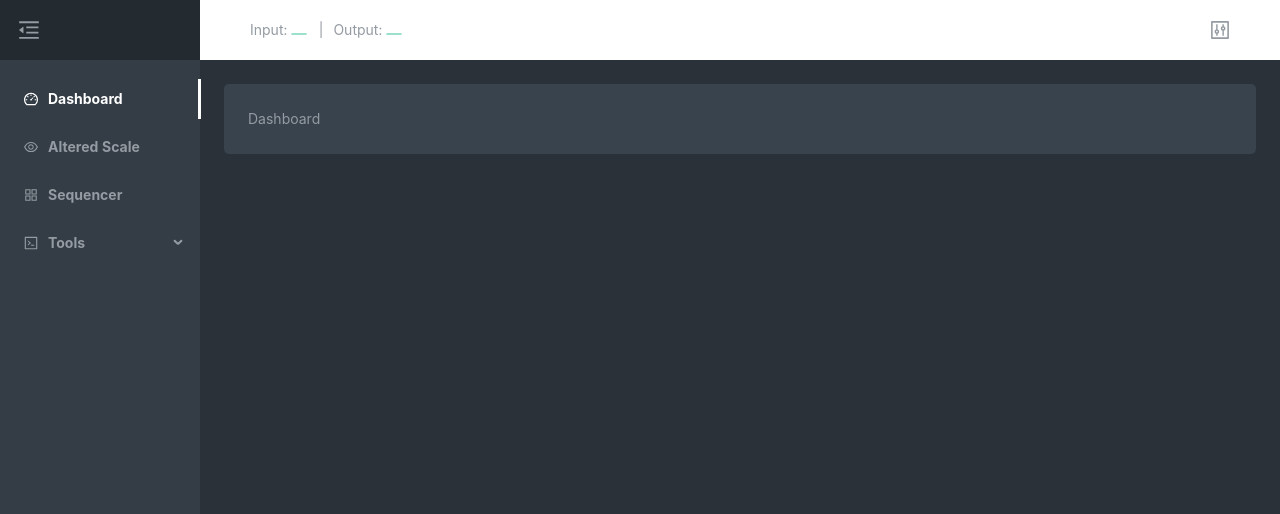
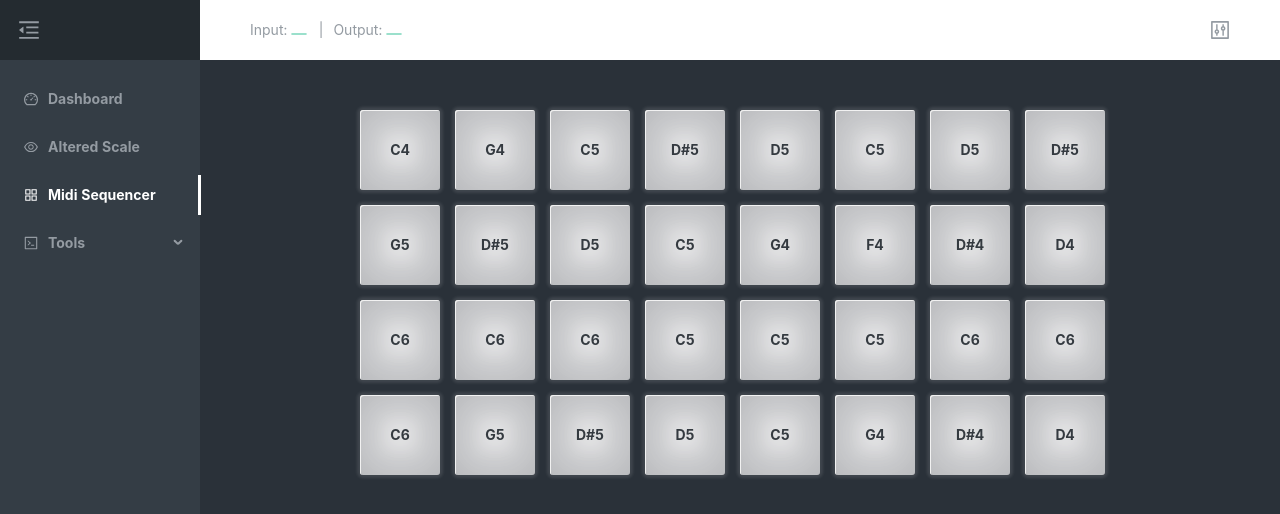
Before and after one commit to tedkx/midi-playground, a React app: page /midi-sequencer in a window 1280 px wide. Before the commit this address led to /. Shown: the top 514 px of the page. Built offline with nearby package versions, Linux system fonts and the light colour scheme.

Commit message:
Created basic events and styling for midi step sequencer

```diff
--- a/src/components/KeyboardComponents/Pad.js
+++ b/src/components/KeyboardComponents/Pad.js
@@ -1,11 +1,39 @@
 import React from 'react';
 
-const Pad = ({ active, className, style }) => {
+const Pad = ({
+  active,
+  children,
+  className,
+  index,
+  on,
+  onClick,
+  onWheel,
+  ...props
+}) => {
+  const handleClick = React.useCallback(
+    e => {
+      if (onClick) onClick(index, on, e);
+    },
+    [index, on, onClick]
+  );
+
+  const handleWheel = React.useCallback(
+    e => {
+      if (onWheel) onWheel(index, e.deltaY < 0 ? 'up' : 'down', e);
+    },
+    [index, onWheel]
+  );
+
   return (
     <div
-      className={`pad ${className} ${active && 'active'}`}
-      style={style}
-    ></div>
+      className={`pad ${className} ${active && 'active'} ${on && 'on'}`}
+      onClick={handleClick}
+      onWheel={handleWheel}
+      {...props}
+    >
+      <div className="pad-overlay"></div>
+      <div className="pad-inner">{children}</div>
+    </div>
   );
 };
 
--- a/src/components/KeyboardComponents/styles.less
+++ b/src/components/KeyboardComponents/styles.less
@@ -1,24 +1,72 @@
 .pad {
   border-radius: 3px;
-  box-shadow: 0 0 2px 2px #000, inset 1px 1px #e6e6e6;
-  background-color: #cfcfcf;
+  box-shadow: 0 0 2px 2px #000, inset 1px 1px #bbb;
+  background-color: #888a8f;
   height: 80px;
   overflow: hidden;
   position: relative;
   width: 80px;
 
+  .pad-inner {
+    align-items: center;
+    color: @dark-color;
+    display: flex;
+    flex-direction: column;
+    font-weight: bold;
+    justify-content: center;
+    height: 100%;
+    position: relative;
+    width: 100%;
+    z-index: 1;
+  }
+
+  .pad-overlay {
+    background: rgba(255, 255, 255, 0);
+    bottom: 0;
+    left: 0;
+    position: absolute;
+    right: 0;
+    top: 0;
+    transition: background 0.15s;
+    z-index: 5;
+
+    &:hover {
+      background: rgba(255, 255, 255, 0.15);
+    }
+  }
+
+  &.on {
+    box-shadow: 0 0 3px 3px rgba(255, 255, 255, 0.1), inset 1px 1px #e6e6e6;
+  }
+
   &.active {
     box-shadow: 0 0 3px 3px rgba(33, 169, 255, 0.5), inset 1px 1px #e6e6e6;
   }
+
+  &.on::after,
   &.active::after {
-    content: ' ';
     background-color: #e2ffff;
     border-radius: 50%;
+    content: ' ';
+    left: 50%;
+    position: absolute;
+    top: 50%;
+    z-index: 0;
+  }
+
+  &.on::after {
     box-shadow: 0 0 15px 15px rgba(255, 255, 255, 0.3),
       0 0 25px 25px rgba(255, 255, 255, 0.2),
-      0 0 80px 80px rgba(33, 169, 255, 0.5);
-    position: absolute;
-    top: 50%;
-    left: 50%;
+      0 0 80px 80px rgba(255, 255, 255, 0.6);
+  }
+  &.active::after {
+    box-shadow: 0 0 15px 15px rgba(255, 255, 255, 0.3),
+      0 0 25px 25px rgba(255, 255, 255, 0.2),
+      0 0 80px 80px rgba(255, 83, 112, 0.8);
+  }
+  &.on.active::after {
+    box-shadow: 0 0 15px 15px rgba(255, 255, 255, 0.3),
+      0 0 25px 25px rgba(255, 255, 255, 0.2),
+      0 0 80px 80px rgba(33, 169, 255, 0.7);
   }
 }
--- a/src/components/Layout/menu.js
+++ b/src/components/Layout/menu.js
@@ -14,8 +14,8 @@ const getMenuItems = () => [
   },
   {
     icon: AppstoreOutlined,
-    title: 'Sequencer',
-    to: '/sequencer',
+    title: 'Midi Sequencer',
+    to: '/midi-sequencer',
   },
   {
     icon: CodeOutlined,
--- a/src/index.less
+++ b/src/index.less
@@ -6,7 +6,7 @@
 @import '/src/components/KeyboardComponents/styles.less';
 
 @import '/src/routes/Altered/styles.less';
-@import '/src/routes/Sequencer/styles.less';
+@import '/src/routes/MidiSequencer/styles.less';
 
 /* Ant vars */
 @border-radius-base: 5px; // major border radius
--- a/src/lib/utils.js
+++ b/src/lib/utils.js
@@ -28,7 +28,4 @@ const isNoteOff = midiMessage =>
     midiMessage[0] <= noteOnStart + numOfChannels &&
     midiMessage[2] === 0);
 
-window.noteToString = noteToString;
-window.noteToMidi = noteToMidi;
-
 export { isNoteOn, isNoteOff, noteToMidi, noteToString };
--- a/src/routes/Altered/index.js
+++ b/src/routes/Altered/index.js
@@ -1,6 +1,5 @@
 import React from 'react';
 import { Card } from 'antd';
-import { InfoCircleOutlined } from '@ant-design/icons';
 import AlteredPracticeScenario from './PracticeScenario';
 import { notes } from 'lib/constants';
 
@@ -20,7 +19,9 @@ const Altered = () => {
     setActiveScenario(newScenario);
   }, [activeScenario, setActiveScenario]);
 
-  React.useEffect(() => selectScenario(), []);
+  React.useEffect(() => {
+    selectScenario();
+  }, []);
 
   return (
     <div>
--- a/src/routes/Sequencer/constants.js
+++ b/src/routes/MidiSequencer/constants.js
@@ -1,5 +1,6 @@
-import { notesToMidi } from 'lib/utils';
+import { noteToMidi } from 'lib/utils';
 
+//set default sample to lazerhawk's lawless
 const defaultNotes = [
   'C4',
   'G4',
--- /dev/null
+++ b/src/routes/MidiSequencer/index.js
@@ -0,0 +1,41 @@
+import React from 'react';
+import MidiContext from 'components/Midi/Context';
+import Pad from 'components/KeyboardComponents/Pad';
+import { MidiMessages } from 'lib/enums';
+import { defaultNotes } from './constants';
+import { usePadEvents, useNotesPlaying } from './utils';
+import { noteToString } from 'lib/utils';
+
+const Sequencer = () => {
+  const [padData, setPadData] = React.useState(
+    defaultNotes.map(note => ({
+      note,
+      on: true,
+    }))
+  );
+
+  const padEvents = usePadEvents(padData, setPadData);
+
+  const activeNoteIdx = useNotesPlaying(padData);
+
+  return (
+    <div className="sequencer">
+      {padData.map(({ note, on }, idx) => (
+        <>
+          <Pad
+            active={activeNoteIdx === idx}
+            index={idx}
+            key={note}
+            on={on}
+            {...padEvents}
+          >
+            {noteToString(note)}
+          </Pad>
+          {(idx + 1) % 8 === 0 && <div className="flex-breaker" />}
+        </>
+      ))}
+    </div>
+  );
+};
+
+export default Sequencer;
--- /dev/null
+++ b/src/routes/MidiSequencer/utils.js
@@ -0,0 +1,93 @@
+import React from 'react';
+import MidiContext from 'components/Midi/Context';
+import { MidiMessages } from 'lib/enums';
+
+const bpm = 90;
+const noteValue = 16;
+const intervalMillis = ((60000 / bpm) * 4) / noteValue;
+const velocity = 50;
+const noteDuration = 30;
+const numOfChannels = 4;
+
+const usePadEvents = (padData, setPadData) => {
+  const onClick = React.useCallback(
+    padIndex =>
+      setPadData(pd =>
+        pd.map((item, idx) =>
+          idx === padIndex ? { ...item, on: !item.on } : item
+        )
+      ),
+    [setPadData]
+  );
+
+  const onWheel = React.useCallback(
+    (padIndex, direction) =>
+      setPadData(pd =>
+        pd.map((item, idx) =>
+          idx === padIndex
+            ? {
+                ...item,
+                note: direction === 'up' ? item.note + 1 : item.note - 1,
+              }
+            : item
+        )
+      ),
+    [setPadData]
+  );
+
+  return {
+    onClick,
+    onWheel,
+  };
+};
+
+const useNotesPlaying = padData => {
+  const midiContext = React.useContext(MidiContext);
+  const { selectedOutput } = midiContext;
+
+  const [activeNoteIdx, setActiveNoteIdx] = React.useState(null);
+
+  const ref = React.useRef({
+    intervalId: null,
+    noteIdx: 0,
+    padData,
+  });
+
+  React.useEffect(() => {
+    ref.current.padData = padData;
+  }, [padData]);
+
+  const playNote = React.useCallback(() => {
+    const { note, on } = ref.current.padData[ref.current.noteIdx];
+    setActiveNoteIdx(ref.current.noteIdx);
+    ref.current.noteIdx++;
+    if (ref.current.noteIdx >= ref.current.padData.length)
+      ref.current.noteIdx = 0;
+
+    if (!on) return;
+    const messages = Array.from(Array(numOfChannels)).map((_, idx) => [
+      MidiMessages[`Channel${idx + 1}NoteOn`],
+      note,
+      velocity,
+    ]);
+
+    messages.forEach(message => selectedOutput.send(message));
+    setTimeout(
+      () => messages.forEach(([t, n]) => selectedOutput.send([t, n, 0])),
+      noteDuration
+    );
+  }, [selectedOutput]);
+
+  React.useEffect(() => {
+    if (midiContext?.ready && midiContext.selectedOutput)
+      ref.current.intervalId = setInterval(playNote, intervalMillis);
+
+    return () => {
+      clearInterval(ref.current.intervalId);
+    };
+  }, [midiContext]);
+
+  return activeNoteIdx;
+};
+
+export { useNotesPlaying, usePadEvents };
--- a/src/routes/Sequencer/index.js
+++ /dev/null
@@ -1,60 +0,0 @@
-import React from 'react';
-import MidiContext from 'components/Midi/Context';
-import Pad from 'components/KeyboardComponents/Pad';
-import { MidiMessages } from 'lib/enums';
-import { defaultNotes } from './constants';
-
-const bpm = 90;
-const noteValue = 16;
-const intervalMillis = ((60000 / bpm) * 4) / noteValue;
-const velocity = 50;
-const noteDuration = 30;
-//set default sample to lazerhawk's lawless
-
-const Sequencer = () => {
-  const ref = React.useRef({
-    intervalId: null,
-    noteIdx: 0,
-    notes: defaultNotes,
-  });
-  const midiContext = React.useContext(MidiContext);
-  const { selectedOutput } = midiContext;
-  const [activeNoteIdx, setActiveNoteIdx] = React.useState(null);
-
-  const playNote = React.useCallback(() => {
-    const note = ref.current.notes[ref.current.noteIdx];
-    setActiveNoteIdx(ref.current.noteIdx);
-    ref.current.noteIdx++;
-    if (ref.current.noteIdx >= ref.current.notes.length)
-      ref.current.noteIdx = 0;
-
-    selectedOutput.send([MidiMessages.Channel1NoteOn, note, velocity]);
-    setTimeout(
-      () => selectedOutput.send([MidiMessages.Channel1NoteOn, note, 0]),
-      noteDuration
-    );
-  }, [selectedOutput]);
-
-  React.useEffect(() => {
-    var asdf = 'asdf';
-    if (midiContext?.ready && midiContext.selectedOutput)
-      ref.current.intervalId = setInterval(playNote, intervalMillis);
-
-    return () => {
-      clearInterval(ref.current.intervalId);
-    };
-  }, [midiContext]);
-
-  return (
-    <div className="sequencer">
-      {ref.current.notes.map((note, idx) => (
-        <>
-          <Pad active={activeNoteIdx === idx} key={note} />
-          {(idx + 1) % 8 === 0 && <div className="flex-breaker" />}
-        </>
-      ))}
-    </div>
-  );
-};
-
-export default Sequencer;
--- a/src/routes/config.js
+++ b/src/routes/config.js
@@ -7,7 +7,7 @@ import Route404 from 'components/Routes/Route404';
 import Dashboard from './Dashboard';
 
 const Altered = React.lazy(() => import('./Altered'));
-const Sequencer = React.lazy(() => import('./Sequencer'));
+const MidiSequencer = React.lazy(() => import('./MidiSequencer'));
 const Tools = React.lazy(() => import('./Tools'));
 
 const RoutesConfig = () => (
@@ -15,7 +15,7 @@ const RoutesConfig = () => (
     <Switch>
       <Route exact path="/" component={Dashboard} />
       <Route path="/altered" component={Altered} />
-      <Route path="/sequencer" component={Sequencer} />
+      <Route path="/midi-sequencer" component={MidiSequencer} />
       <Route path="/tools" component={Tools} />
 
       <Route exact path="*" component={Route404} />
```
Also changed, not shown: src/routes/MidiSequencer/styles.less (renamed from src/routes/Sequencer/styles.less).
